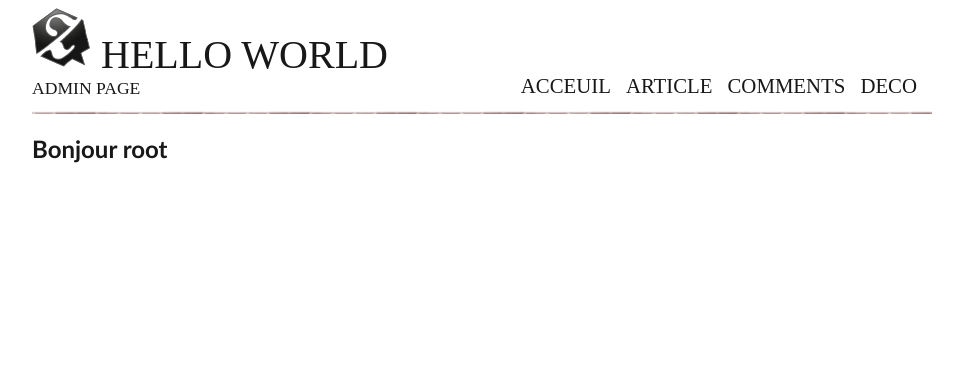
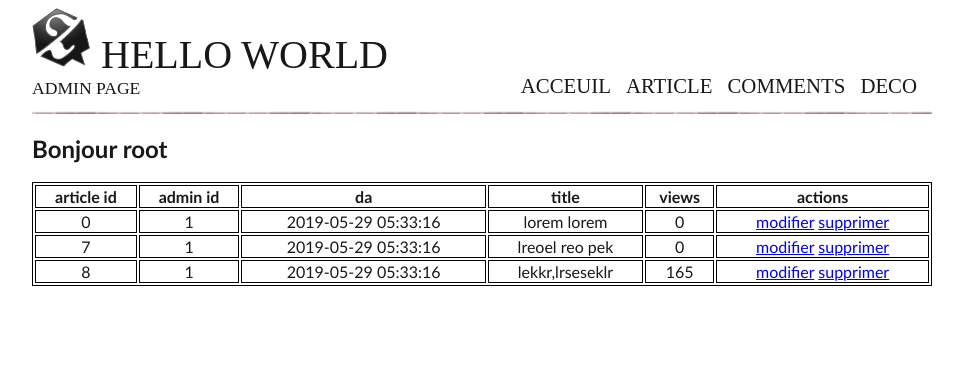
Before and after one commit to outcast292/EST-WEB-news-php, a PHP site: page /admin/post.php in a window 1280 px wide. Shown: the top 374 px of the page, without its empty margins (158-1121 px from the left). Run offline with PHP 8.4, Linux system fonts and the light colour scheme; a user stored in the database is signed in; data comes from the database, SQL or seed files in the repository.

Commit message:
modify.php is on

```diff
--- a/admin/html/header.html
+++ b/admin/html/header.html
@@ -1,7 +1,7 @@
 <header id="header">
                 <div id="titre_principal">
                     <div id="logo">
-                        <img src="../images/zozor_logo.png" alt="LOGO" />
+                        <img src="img/zozor_logo.png" alt="LOGO" />
                         <h1>HELLO WORLD</h1>
                     </div>
                     <h2>ADMIN PAGE</h2>
--- a/admin/post.php
+++ b/admin/post.php
@@ -6,14 +6,47 @@
 </head>
 <body>
 	<?php session_start();
+	$servername = "localhost";
+            $username = "root";
+            $password = "";
+            $conn = new mysqli($servername, $username, $password,'news');
 		if(!isset($_SESSION["id_ad"])){
 			header("location: index.php");
 		} ?>
 	<div style="width: 900px;margin: auto;">
 		<?php require "html/header.html" ?>
 	<h2>Bonjour <?php echo $_SESSION['name']; ?></h2>
+	<div class="vue">
+	<?php
+	$sql = "SELECT id_article,id_admin,contenu,da,label,views FROM article";
+	$result = $conn->query($sql);
+     echo "<table>
+				<tr>
+					<th>article id</th>
+					<th>admin id</th>
+					<th>da</th>
+					<th>title</th>
+					<th>views</th>
+					<th>actions</th>
+				</tr>";
+     while ( $art = mysqli_fetch_assoc($result)){
+     	echo "<tr>
+					<td>".$art['id_article']."</td>
+					<td>".$art['id_admin']."</td>
+					<td>".$art['da']."</td>
+					<td>".$art['label']."</td>
+					<td>".$art['views']."</td>
+					<td>
+						<a href='modify.php?id=" . $art['id_article'] . "'>modifier</a>
+						<a href='delete.php?id=". $art['id_article'] . "'>supprimer</a>
+					</td>
+				</tr>";
+     }
+	 ?>
 	</div>
 
+
+	</div>
 
 
 
--- a/css/style.css
+++ b/css/style.css
@@ -306,3 +306,6 @@ footer h1
     margin-left: 10%;
     margin-right: 2%;
 }
+textarea {
+   resize: none;
+}
--- a/post.php
+++ b/post.php
@@ -46,7 +46,7 @@
         <fieldset>
          <legend style="color: maroon">add comment:</legend>
             Name:<br><input style="width: 100%; box-sizing: border-box;" type="text" name="nick"><br>
-            comment:<br><textarea style="width: 100%;box-sizing: border-box;" name="comment"></textarea>
+            comment:<br><textarea style="width: 100%;box-sizing: border-box;resize: none;" name="comment"></textarea>
             <br><br>
             <input type="submit" name="" value="send" style="float: right;margin-right: 7%; width:8%; color: blue;">
           </fieldset>
```
Also changed, not shown: admin/modify.php (added, +44 -0 lines), admin/php/modify.php (deleted, +0 -18 lines), admin/add.php (renamed from admin/php/add.php), admin/delete.php (renamed from admin/php/delete.php), admin/img/zozor_logo.png (added).
